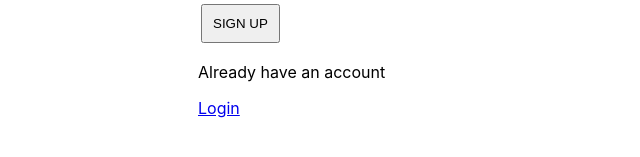
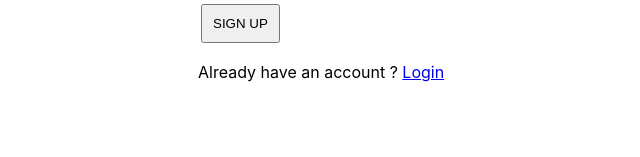
Before and after one commit to yashgaur969/society-frontend, a React (Create React App) app: page / in a window 1280 px wide. Shown: the part 579-736 px from the top of the page, without its empty margins (202-842 px from the left). Built offline with nearby package versions, Linux system fonts and the light colour scheme.

Commit message:
after logging in, the access token is seen on console

```diff
--- a/src/components/LogIn/index.tsx
+++ b/src/components/LogIn/index.tsx
@@ -25,8 +25,9 @@ export const LogIn: React.FC = () => {
             method: 'POST',
             body:JSON.stringify(data),
             headers : { 'Content-Type': 'application/json' }
-         }).then(res=>console.log(res))
-
+         }).then(res => res.json())
+         .catch(error => console.error('Error:', error))
+         .then(response => console.log('Success:', response));
     }
 
     return(
--- a/src/components/SignUp/index.tsx
+++ b/src/components/SignUp/index.tsx
@@ -40,7 +40,9 @@ export const SignUp: React.FC= () => {
                 method: 'POST',
                 body:JSON.stringify(data),
                 headers : { 'Content-Type': 'application/json' }
-             }).then(res=>console.log(res))
+             }).then(res => res.json())
+             .catch(error => console.error('Error:', error))
+             .then(response => console.log('Success:', response));
 
         }
 
@@ -49,15 +51,14 @@ export const SignUp: React.FC= () => {
 
         <form onSubmit={postdata}>
             <div className="container">
-                    <div><input type="text" placeholder= "first-name" value={firstname} onChange={onFirstNameChange}name="firstname" id="first"/><br></br></div>
-                    <div><input type="text" placeholder= "last-name" value={lastname} onChange={onLastNameChange}name="lastname" id="second"/><br></br></div>
-                    <div><input type="text" placeholder= "EmailId" value={emailId} onChange={onEmailIdChange} name="email" id="email"/><br></br></div>
-                    <div><input type="password" placeholder= "password" value={password} onChange={onPasswordChange}name="password" id="pass"/><br></br></div>
-    <div><input type="submit" className="button-class" value="SIGN UP"  /></div>
-            <div className="login-redirect">
-                    <p>Already have an account</p>
-                    <p><Link to="/login">Login</Link></p>
-            </div>
+                <div><input type="text" placeholder="first-name" value={firstname} onChange={onFirstNameChange} name="firstname" id="first" /><br></br></div>
+                <div><input type="text" placeholder="last-name" value={lastname} onChange={onLastNameChange} name="lastname" id="second" /><br></br></div>
+                <div><input type="text" placeholder="EmailId" value={emailId} onChange={onEmailIdChange} name="email" id="email" /><br></br></div>
+                <div><input type="password" placeholder="password" value={password} onChange={onPasswordChange} name="password" id="pass" /><br></br></div>
+                <div><input type="submit" className="button-class" value="SIGN UP"/> </div>
+                <div className="login-redirect">
+                    <p>Already have an account ? <Link to="/login">Login</Link></p>
+                </div>
             </div>
         </form>
 
```
